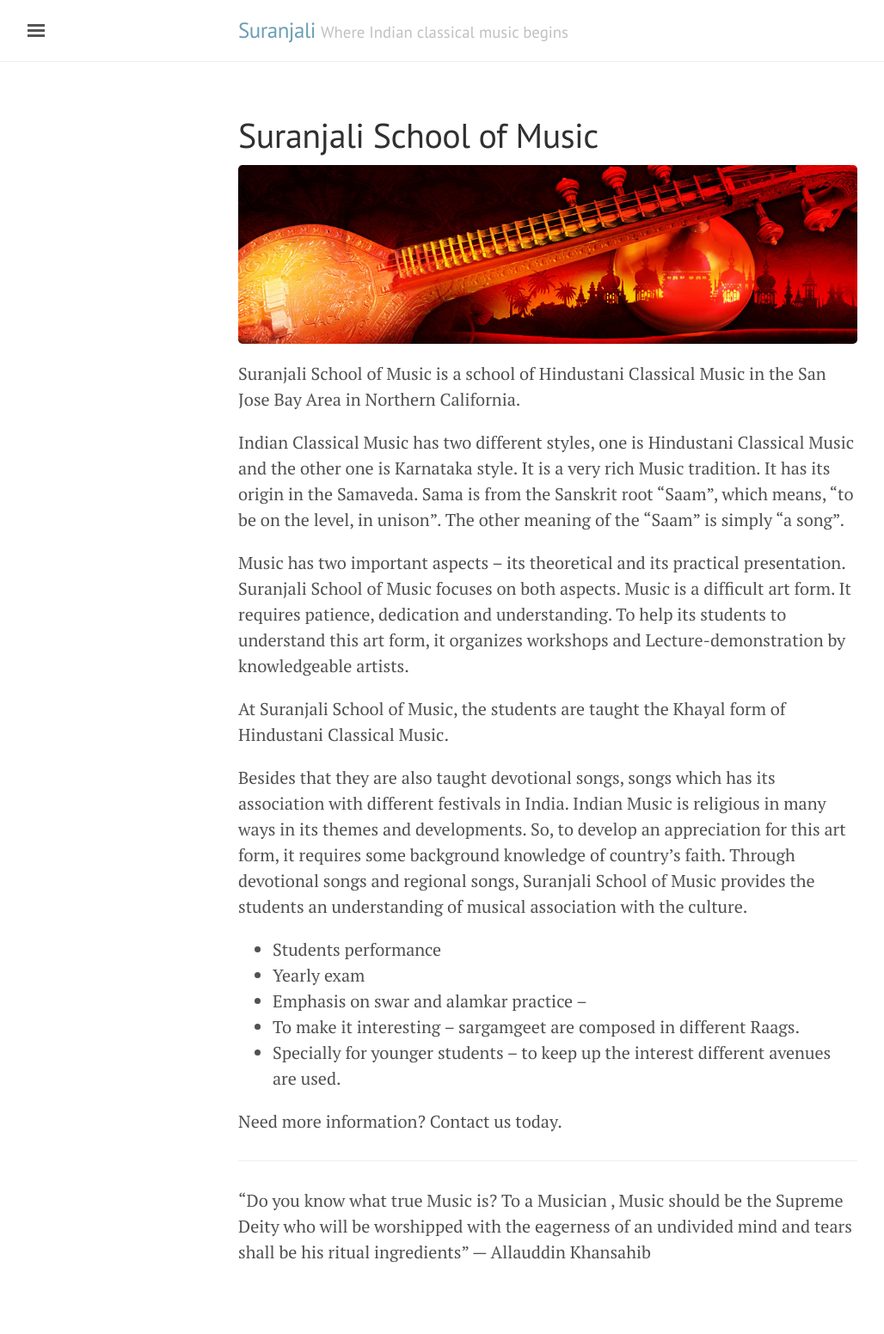
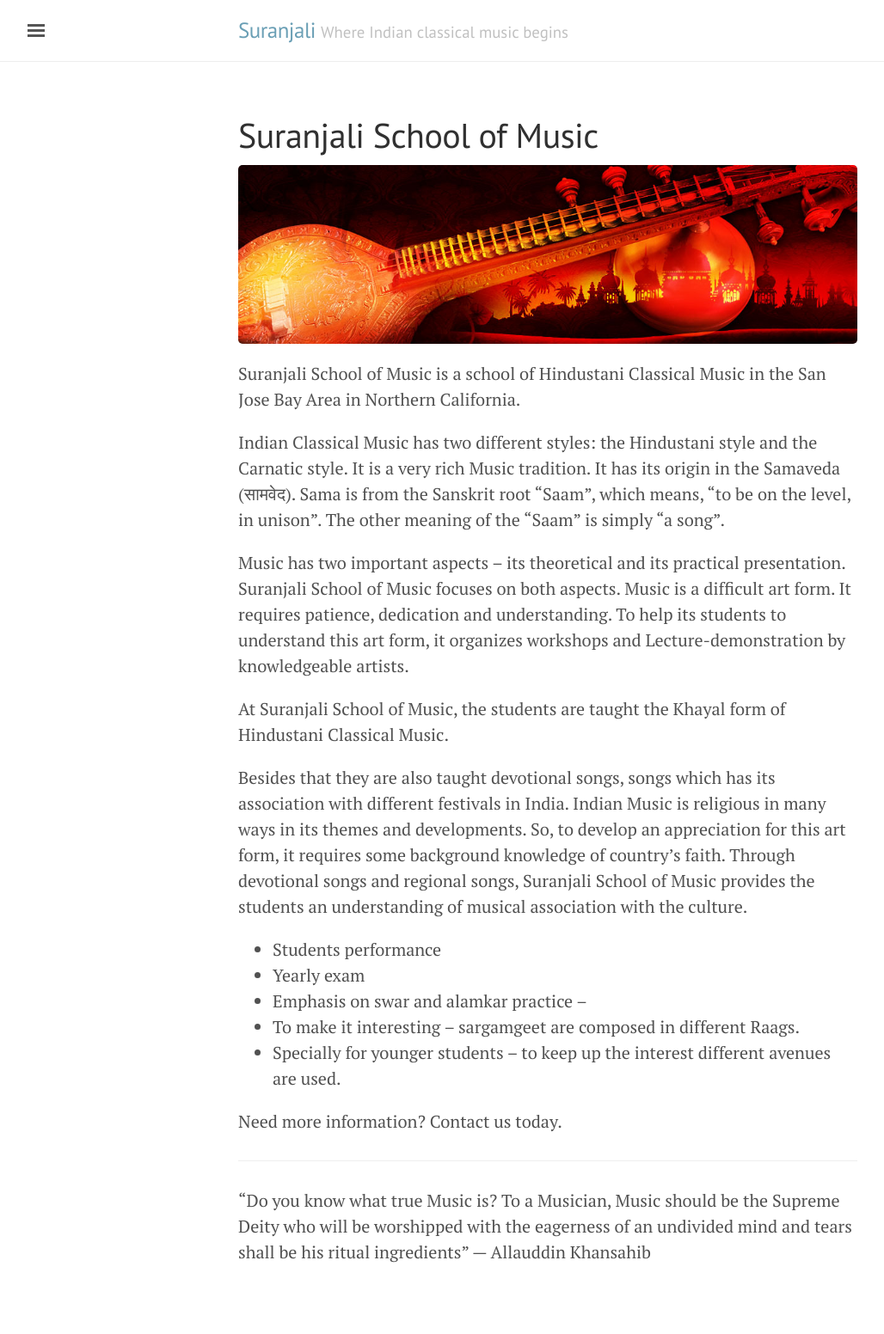
Before and after one commit to sumitachakravorty/suranjali, a Jekyll site: the page built from _posts/2020-01-02-about.md, in a window 1280 px wide. Shown: the whole page at 86% size, without its empty margins (3-1031 px from the left). Built offline with Jekyll 4.4.1, drawn with Linux system fonts in a browser that asks for light colours; Markdown is read by kramdown in place of the engine named in the settings.

Commit message:
Fix comma and grammar.

```diff
--- a/_posts/2020-01-02-about.md
+++ b/_posts/2020-01-02-about.md
@@ -6,7 +6,7 @@ title: Suranjali School of Music
 ![image]({{ site.baseurl }}/assets/img/sarod/indian-classical-music-banner01.jpg)
 Suranjali School of Music is a school of Hindustani Classical Music in the San Jose Bay Area in Northern California.
 
-Indian Classical Music has two different styles, one is Hindustani Classical Music and the other one is Karnataka style. It is a very rich Music tradition. It has its origin in the Samaveda. Sama is from the Sanskrit root “Saam”, which means, “to be on the level, in unison”. The other meaning of the “Saam” is simply “a song”.
+Indian Classical Music has two different styles: the Hindustani style and the Carnatic style. It is a very rich Music tradition. It has its origin in the Samaveda (सामवेद). Sama is from the Sanskrit root “Saam”, which means, “to be on the level, in unison”. The other meaning of the “Saam” is simply “a song”.
 
 Music has two important aspects – its theoretical and its practical presentation. Suranjali School of Music focuses on both aspects. Music is a difficult art form. It requires patience, dedication and understanding. To help its students to understand this art form, it organizes workshops and Lecture-demonstration by knowledgeable artists.
 
@@ -22,5 +22,5 @@ Besides that they are also taught devotional songs, songs which has its associat
 Need more information? Contact us today.
 
 ---
-"Do you know what true Music is? To a Musician , Music should be the Supreme Deity who will be worshipped with the eagerness of an undivided mind and tears shall be his ritual ingredients"
+"Do you know what true Music is? To a Musician, Music should be the Supreme Deity who will be worshipped with the eagerness of an undivided mind and tears shall be his ritual ingredients"
 --- Allauddin Khansahib
```
Also changed, not shown: bio.md (+4 -4 lines).
